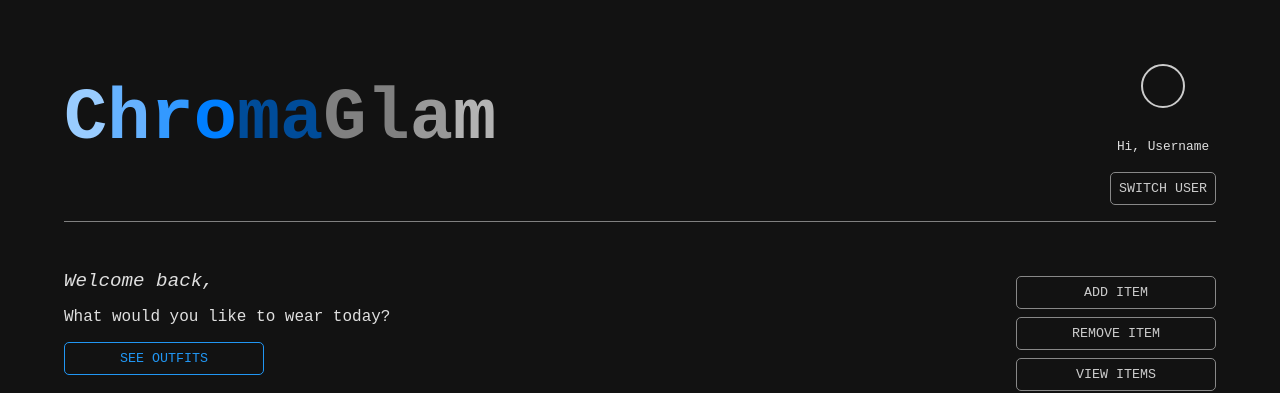
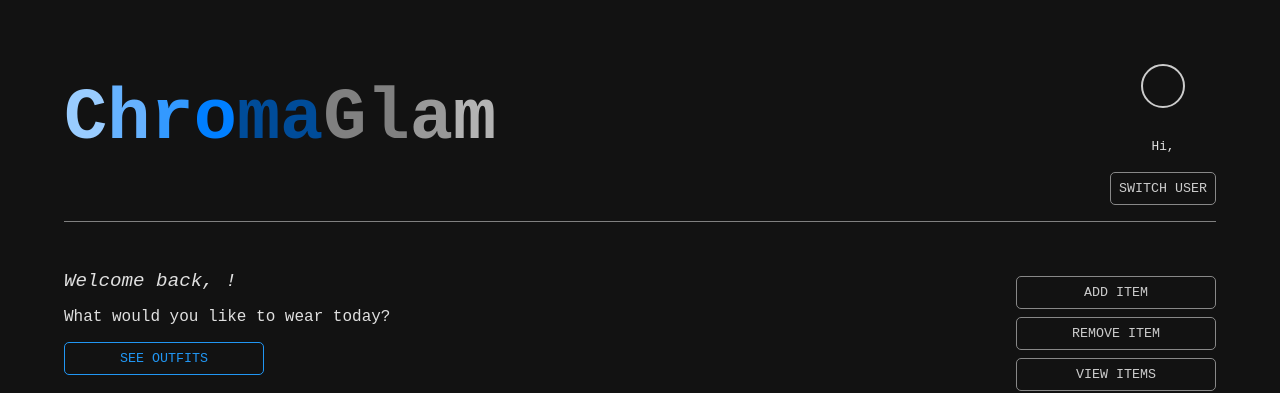
Before and after one commit to danyel513/web-project-IC, an Angular app in the folder frontend/ChromaGlamFrontend/: page /home in a window 1280 px wide. Before the commit this address led to /. Shown: the top 393 px of the page. Built offline with nearby package versions, Linux system fonts and the light colour scheme.

Commit message:
outfit classes

```diff
--- a/frontend/ChromaGlamFrontend/src/app/app.routes.ts
+++ b/frontend/ChromaGlamFrontend/src/app/app.routes.ts
@@ -6,9 +6,9 @@ import {HomeComponent} from './home/home.component';
 
 // add here all routes to the components:
 export const routes: Routes = [
-  { path: '', component: HomeComponent }, // default route to home comp
+  { path: '', component: SignInComponent }, // default route to home comp
   { path: 'register', component: RegisterComponent },
-  { path: 'sign-in', component: SignInComponent },
+  { path: 'home', component: HomeComponent },
   { path: 'recommendations', component: RecommendationComponent},
   { path: '**', redirectTo: '' } // general route
 
--- a/frontend/ChromaGlamFrontend/src/app/home/home.component.html
+++ b/frontend/ChromaGlamFrontend/src/app/home/home.component.html
@@ -15,9 +15,9 @@
     <div class="profile">
       <i class="profile-icon"></i>
       <br><br>
-      <div class="username">Hi, Username</div>
+      <div class="username">Hi, {{ username }}</div> <!-- Dynamic username -->
       <br>
-      <button class="action-btn" type="button" (click)="navigateToSignin()" >SWITCH USER</button>
+      <button class="action-btn" type="button" (click)="navigateToSignin()">SWITCH USER</button>
     </div>
   </header>
 
@@ -26,7 +26,7 @@
   <main class="main-content">
     <div class="home-content">
       <div class="welcome-text">
-        <i>Welcome back,</i>
+        <i>Welcome back, {{ username }}!</i> <!-- Dynamic greeting -->
         <p>What would you like to wear today?</p>
         <button class="see-outfits-btn" type="button" (click)="navigateToRecommendations()">SEE OUTFITS</button>
         <p class="instruction-text">Click the button to see the recommended outfits for the day.</p>
--- a/frontend/ChromaGlamFrontend/src/app/services/user.service.ts
+++ b/frontend/ChromaGlamFrontend/src/app/services/user.service.ts
@@ -7,7 +7,7 @@ export class UserService {
   private username: string = '';
   private preferences: string = '';
 
-  setUserData(username: string, preferences: string): void {
+  setUserData(username: string, preferences: string) {
     this.username = username;
     this.preferences = preferences;
   }
--- a/frontend/ChromaGlamFrontend/src/app/sign-in/sign-in.component.ts
+++ b/frontend/ChromaGlamFrontend/src/app/sign-in/sign-in.component.ts
@@ -4,6 +4,8 @@ import { CommonModule } from '@angular/common';
 import {HttpClient, HttpHeaders} from '@angular/common/http';
 import { firstValueFrom } from 'rxjs';
 import { Router } from '@angular/router';
+import { UserService } from '../services/user.service'; // Import your service
+
 
 @Component({
   selector: 'app-sign-in',
@@ -17,7 +19,7 @@ export class SignInComponent {
   password = '';
   error = '';
 
-  constructor(private http: HttpClient, private router: Router) {}
+  constructor(private http: HttpClient, private router: Router, private userService: UserService) {}
 
   async signIn() {
     const userCredentials = {
@@ -32,7 +34,7 @@ export class SignInComponent {
     try {
       console.log(userCredentials.username);
       console.log(userCredentials.password);
-      const response = await firstValueFrom(
+      const response: any = await firstValueFrom(
         this.http.post(
           'http://localhost:8080/api/users/login',
           userCredentials,
@@ -40,8 +42,10 @@ export class SignInComponent {
         )
       );
       console.log('User logged in successfully', response);
+      // Store user data in the service
+      this.userService.setUserData(this.username,response.preferences);
       // Optionally, redirect the user to another page after login
-      // this.router.navigate(['/home']);
+      this.router.navigate(['/home']);
     } catch (error) {
       console.error('Login failed', error);
       this.error = 'Login failed. Please check your credentials and try again.';
```
